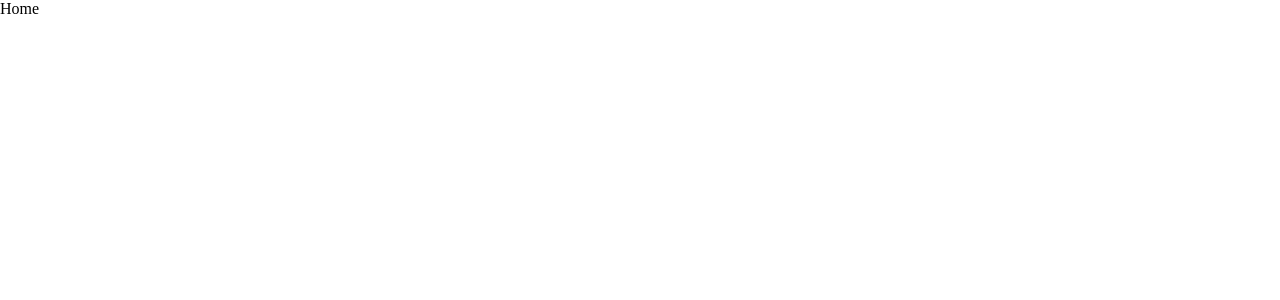
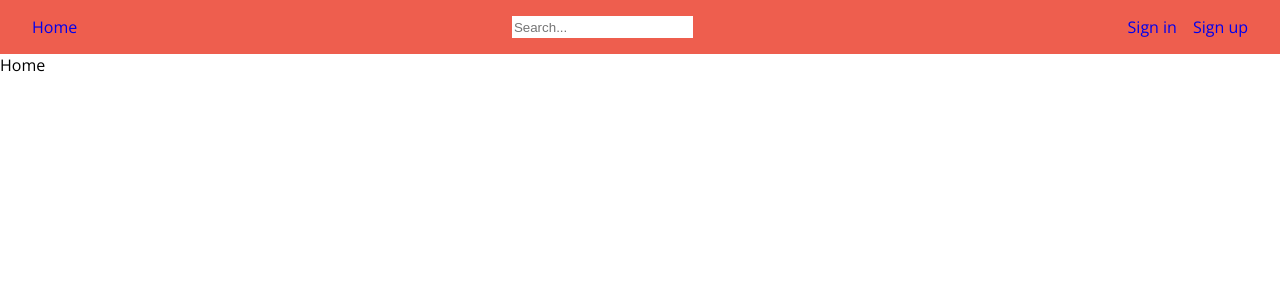
Before and after one commit to MilanEgri/MERN-real-estate, a React (Create React App) app in the folder frontend/: page / in a window 1280 px wide. Shown: the top 300 px of the page. Built offline with nearby package versions, Linux system fonts and the light colour scheme.

Commit message:
add,new font,start to implement navbar

```diff
--- a/frontend/public/index.html
+++ b/frontend/public/index.html
@@ -24,6 +24,12 @@
       work correctly both with client-side routing and a non-root public URL.
       Learn how to configure a non-root public URL by running `npm run build`.
     -->
+    <link rel="preconnect" href="https://fonts.googleapis.com" />
+    <link rel="preconnect" href="https://fonts.gstatic.com" crossorigin />
+    <link
+      href="https://fonts.googleapis.com/css2?family=Open+Sans:ital,wght@0,300..800;1,300..800&display=swap"
+      rel="stylesheet"
+    />
     <title>React App</title>
   </head>
   <body>
--- a/frontend/src/App.jsx
+++ b/frontend/src/App.jsx
@@ -4,9 +4,11 @@ import SignIn from "./pages/SignIn";
 import SignUp from "./pages/SignUp";
 import About from "./pages/About";
 import Profile from "./pages/Profile";
+import Navbar from "./components/Navbar";
 function App() {
   return (
     <BrowserRouter>
+    <Navbar />
       <Routes>
         <Route path="/" element={<Home/>}/>
         <Route path="/sign-in" element={<SignIn/>}/>
--- /dev/null
+++ b/frontend/src/components/Navbar.jsx
@@ -0,0 +1,29 @@
+import React, { useState } from "react";
+import { Link } from "react-router-dom";
+const Navbar = () => {
+  const [isLogined, setIsLogined] = useState(false);
+  return (
+    <header>
+      <nav>
+        <Link to="/">
+          <span>Home</span>
+        </Link>
+        <input type="text" placeholder="Search..." />
+        {isLogined ? (
+          <span>Sign out</span>
+        ) : (
+          <div className="navbar-sign-in-up">
+            <Link to="sign-in">
+              <span>Sign in</span>
+            </Link>
+            <Link to="sign-up">
+              <span>Sign up</span>
+            </Link>
+          </div>
+        )}
+      </nav>
+    </header>
+  );
+};
+
+export default Navbar;
--- a/frontend/src/index.css
+++ b/frontend/src/index.css
@@ -1,4 +1,28 @@
 body {
   margin: 0;
   padding: 0;
+  font-family: "Open Sans", sans-serif;
+
 }
+
+header{
+  background-color: #EE5E4E;
+}
+nav{
+  padding: 1rem 2rem;
+  display: flex;
+  justify-content: space-between;
+}
+a{
+  text-decoration: none;
+}
+input{
+  border: none;
+}
+input:focus{
+  outline: none;
+}
+.navbar-sign-in-up{
+  display: flex;
+  gap: 1rem;
+}
```
